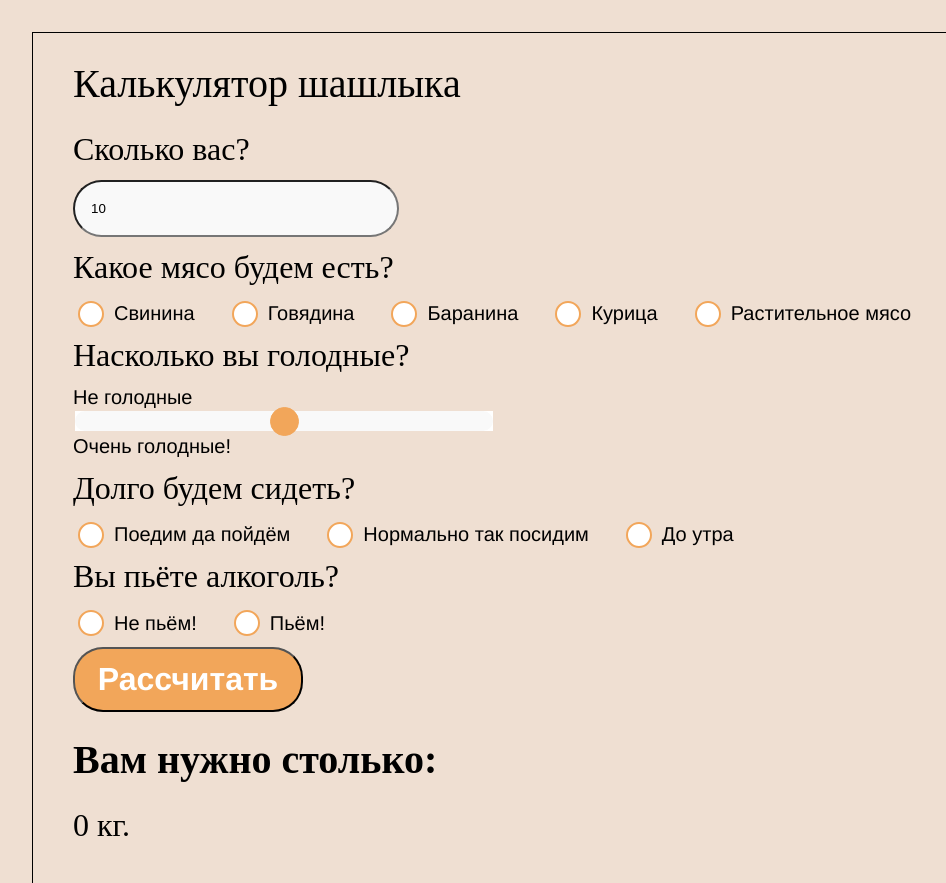
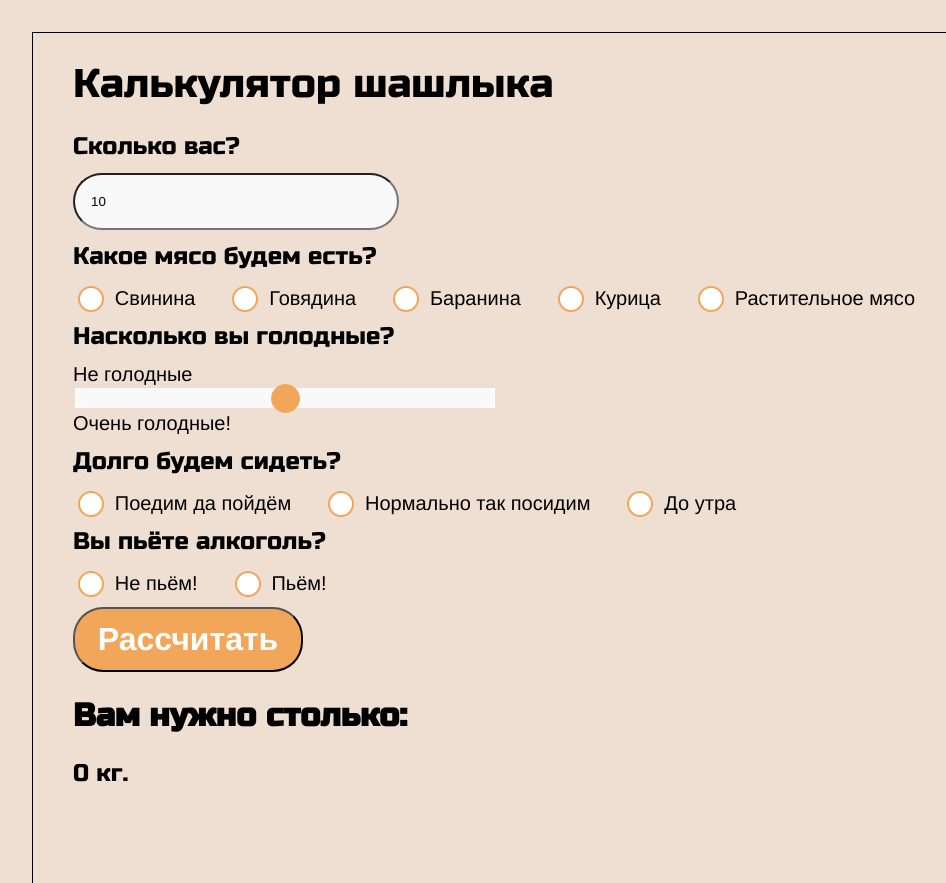
Before and after one commit to NnayaSh/shashlik, a plain HTML site: page index.html in a window 1280 px wide. Shown: the top 883 px of the page, without its empty margins (32-978 px from the left). Drawn offline with Linux system fonts and the light colour scheme.

Commit message:
Update style.css

```diff
--- a/style.css
+++ b/style.css
@@ -6,7 +6,8 @@ body{
     width: 1512px;
     height: 982px;
     justify-content: left;
-    align-items:flex-start
+    align-items:flex-start;
+    font-family: 'Russo One', sans-serif;
   }
 .container{
     border: 1px solid #000;
@@ -20,7 +21,7 @@ body{
     h1{
 
     font-size: 40px;
-    font-family: "durik";
+    font-family: "Russo One";
     font-weight: 400;
     color: rgba(0, 0, 0, 1);
     margin-bottom: 24px;
@@ -28,8 +29,8 @@ body{
   }
 
     p{
-    font-size: 32px;
-    font-family: "durik";
+    font-size: 24px;
+    font-family: "Russo One";
     font-weight: 400;
     margin-bottom: 12px;
     margin-top: 12px;
@@ -182,8 +183,8 @@ input[type=range]::-moz-range-thumb {
 
   h4{
     color: #000;
-  font-family: durik;
-  font-size: 40px;
+  font-family: Russo One;
+  font-size: 32px;
   font-style: normal;
   font-weight: 700;
   line-height: normal;
```
